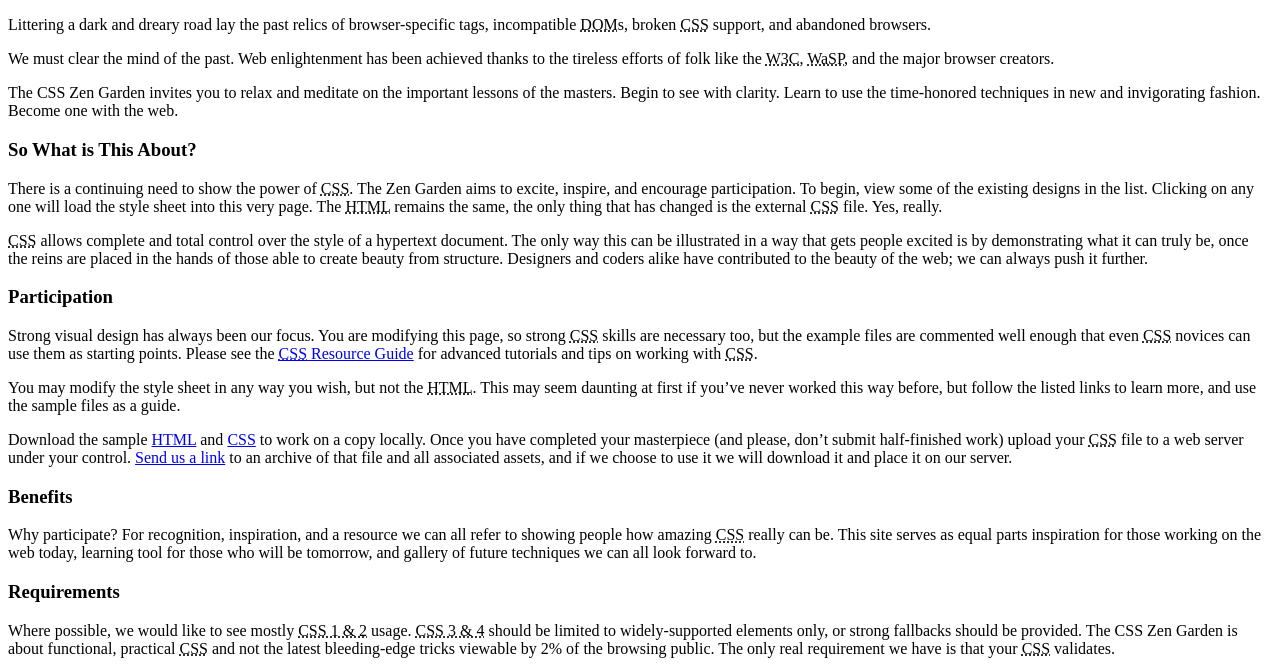
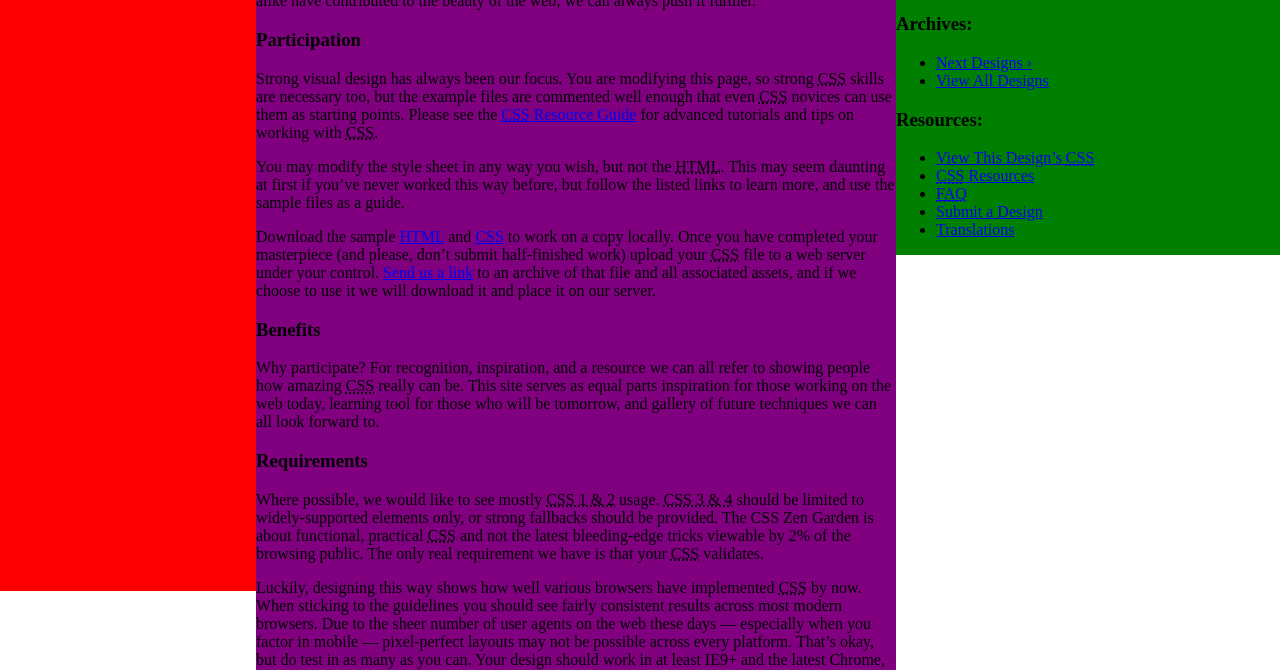
Before and after one commit to thaynacr/ZenGardenFACOM, a plain HTML site: page index.html in a window 1280 px wide. Shown: the part 209-879 px from the top of the page. Drawn offline with Linux system fonts and the light colour scheme.

Commit message:
adicionei item 10

```diff
--- a/estilo.css
+++ b/estilo.css
@@ -17,6 +17,36 @@
 
 /* implementação do patreze */
 
+	/* ITEM 10 */
+		body {
+		    margin: 0;
+		}
+		.intro header {
+		    position: fixed;
+		    float: left;
+		    height: 100%;
+		    width: 20%;
+		    background: red;
+		}
+		.summary,
+		.preamble {
+		    margin-left: 20%;
+		    position: absolute;
+		    width: 50%;
+		}
+		.main {
+		    position: absolute;
+		    width: 50%;
+		    background: purple;
+		    margin-left: 20%;
+		}
+		.sidebar {
+		    float: right;
+		    width: 30%;
+		    background: green;
+		}
+	/* FIM DO ITEM 10 */
+
 /* implementação da thayná */
 
 /* implementação da vitória */
```
